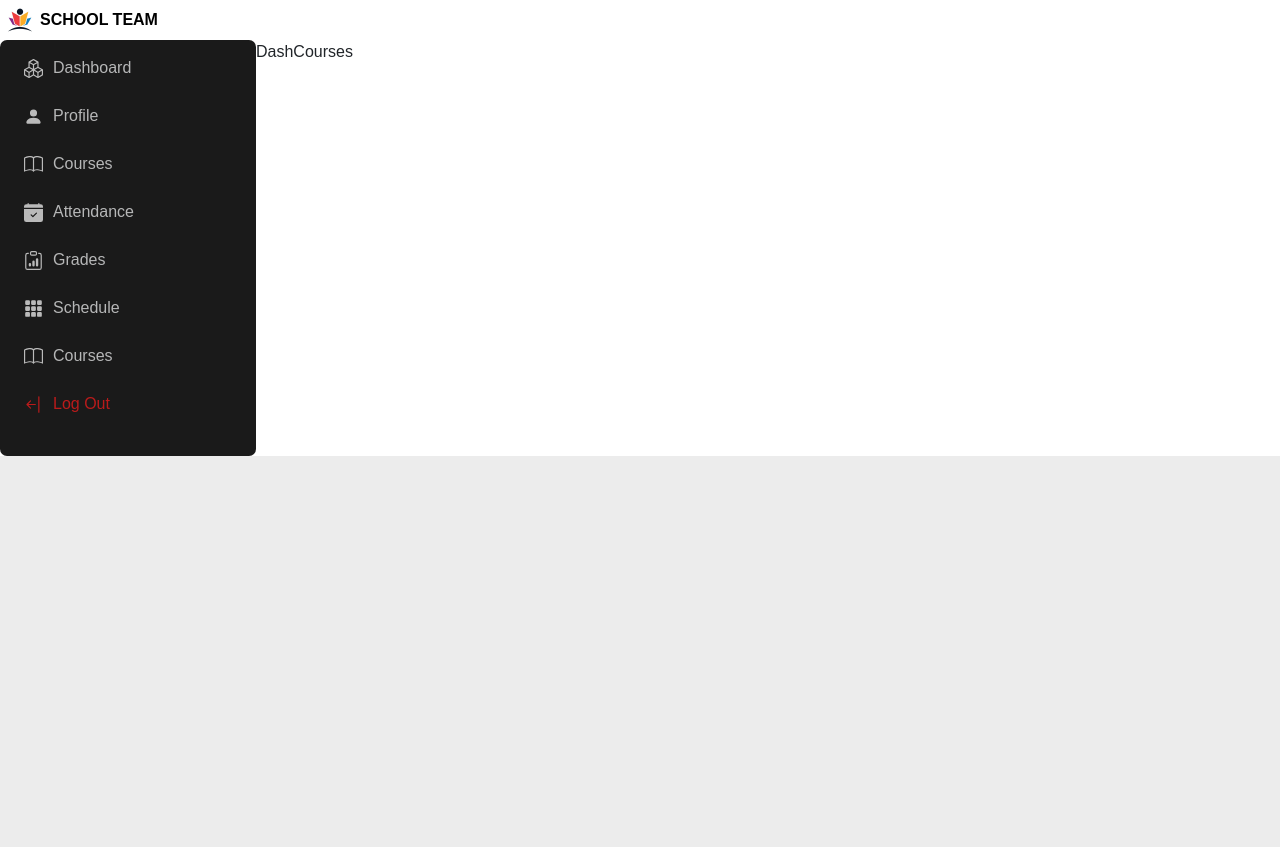
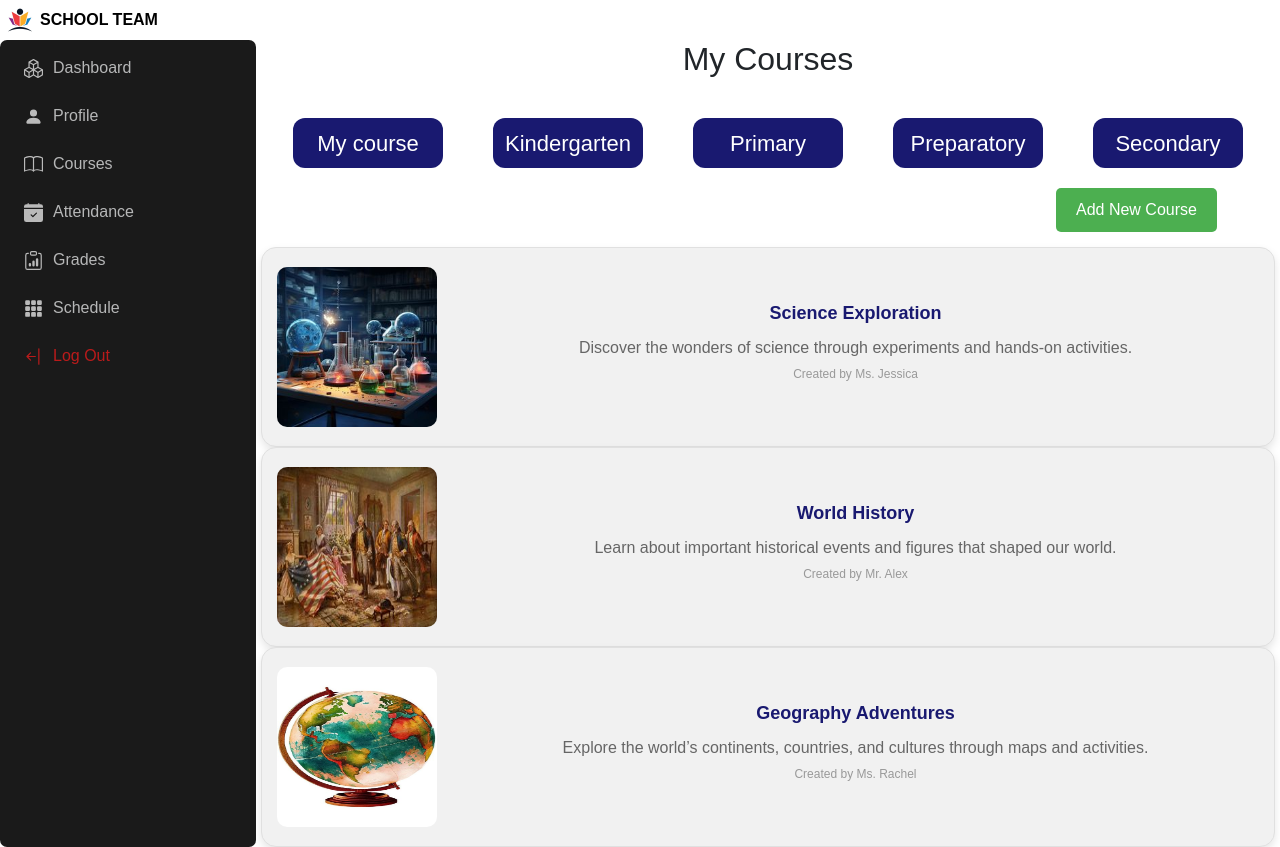
Before and after one commit to maryam-hussien/schoolManagmentSystem, a React (Vite) app in the folder FrontEnd/: page /dashboard/courses in a window 1280 px wide. Before the commit the page ends 800 px from the top, so only its background shows below. Built offline with nearby package versions, Linux system fonts and the light colour scheme.

Commit message:
DashCourse

```diff
--- a/FrontEnd/src/Dashboard/DashComponents/DashSideBar/DashSidebar.jsx
+++ b/FrontEnd/src/Dashboard/DashComponents/DashSideBar/DashSidebar.jsx
@@ -60,13 +60,7 @@ const DashSidebar = () => {
             <Grid3x3GapFill style={{ color: "white", fontSize: "19px" }} />
             <span>Schedule</span>
           </NavLink>
-                    <NavLink
-            className="icon-link icon-link-hover link-opacity-50-hover link-light fw-light mb-4"
-            to="courses"
-          >
-            <Book style={{ color: "white", fontSize: "19px" }} />
-            <span>Courses</span>
-          </NavLink>
+
           <div
             className="icon-link icon-link-hover link-opacity-50-hover fw-light mb-4"
             style={{ color: "red", cursor: "pointer" }}
--- a/FrontEnd/src/Dashboard/DashPages/DashCourses/DashCourses.css
+++ b/FrontEnd/src/Dashboard/DashPages/DashCourses/DashCourses.css
@@ -0,0 +1,114 @@
+.dash-courses {
+  padding: 20px; /* Overall padding for the DashCourses component */
+}
+
+
+.add-course-btn {
+  padding: 10px 20px;
+  background-color: #4CAF50;
+  margin-left: 800px;
+  margin-bottom: 15px;
+  color: white;
+  border: none;
+  border-radius: 5px;
+  cursor: pointer;
+  transition: background-color 0.3s ease;
+}
+.submit-btn {
+  padding: 10px 20px;
+  background-color: #4CAF50;
+  margin-bottom: 15px;
+  color: white;
+  border: none;
+  border-radius: 5px;
+  cursor: pointer;
+  transition: background-color 0.3s ease;
+}
+.submit-btn:hover {
+  background-color: #45a049;
+}
+.add-course-btn:hover {
+  background-color: #45a049;
+}
+/* DashCourses.css */
+
+/* DashCourses.css */
+
+.form-input {
+  width: 50%; /* Adjust the width as needed */
+  padding: 8px; /* Add some padding for better usability */
+  margin-bottom: 15px; /* Space between inputs */
+  border: 1px solid #ccc; /* Optional: Add border styling */
+  border-radius: 4px; /* Optional: Rounded corners */
+}
+
+label {
+  display: block; /* Ensures the label is on its own line */
+  margin-bottom: 5px; /* Space between label and input */
+  font-weight: bold; /* Optional: Makes the label text bold */
+}
+
+
+
+.first button {
+  margin: 10px;
+  border-radius: 12px;
+  width: 150px;
+  height: 50px;
+  color: #fff;
+  font-size: 18px;
+  border: none;
+  background-color: #191970;
+  transition: all 0.3s ease;
+}
+
+.first button:hover {
+  background-color: #4b4b8c;
+}
+
+.course-card1 {
+  display: flex; /* Use flexbox to arrange items in a column */
+  flex-direction: row ; /* Stack elements vertically */
+  justify-content: space-between; /* Space out items */
+    height: 200px; /* Fixed height for square cards */
+  padding: 10px; /* Reduced padding */
+  background-color: #ffffff; /* White background for cards */
+  border: 1px solid #e0e0e0; /* Light gray border */
+  border-radius: 10px; /* Rounded corners */
+  box-shadow: 0 2px 5px rgba(0, 0, 0, 0.1); /* Subtle shadow effect */
+  transition: transform 0.3s, box-shadow 0.3s; /* Smooth transition effects */
+}
+
+.course-card:hover {
+  transform: translateY(-3px); /* Lift effect on hover */
+  box-shadow: 0 4px 10px rgba(0, 0, 0, 0.2); /* Enhanced shadow on hover */
+}
+
+.course-image {
+  width: 100px; /* Set a fixed width for the image */
+  height: 100px; /* Set a fixed height for the image to make it square */
+  border-radius: 10px; /* Rounded corners for images */
+  margin-bottom: 10px; /* Space between image and text */
+}
+
+.course-info {
+  text-align: center; /* Center text in the card */
+}
+
+.course-title {
+  margin: 0; /* Remove default margin */
+  font-size: 16px; /* Adjust font size for course title */
+  color: #191970; /* Dark blue for course title */
+}
+
+.course-description {
+  font-size: 14px; /* Font size for course description */
+  color: #666; /* Gray color for description */
+  margin-bottom: 5px; /* Space below the description */
+}
+
+.course-creator {
+  font-size: 12px; /* Smaller font for creator's name */
+  color: #999; /* Light gray color for creator's name */
+  margin-bottom: 10px; /* Space below the creator's name */
+}
--- a/FrontEnd/src/Dashboard/DashPages/DashCourses/DashCourses.jsx
+++ b/FrontEnd/src/Dashboard/DashPages/DashCourses/DashCourses.jsx
@@ -1,12 +1,167 @@
+import  { useState } from "react";
+import "./DashCourses.css"; // Ensure the CSS file is properly imported
+import ScienceImage from '/assets/a1327d0d7ff475a3f8a58d4660ee27bb.jpg'; // Example image
+import HistoryImage from '/assets/2021f398be5e10ac967420161f0f8120.jpg'; // Example image
+import GeographyImage from '/assets/7998cd7054b50afd5741a5c1bba0d7e4.jpg'; // Example image
+import { NavLink } from 'react-router-dom';
 
-import "./DashCourses.css"
+const DashCourses = () => {
+  // Default courses list
+  const initialCourses = [
+    {
+      id: 1,
+      title: "Science Exploration",
+      description: "Discover the wonders of science through experiments and hands-on activities.",
+      creator: "Ms. Jessica",
+      image: ScienceImage
+    },
+    {
+      id: 2,
+      title: "World History",
+      description: "Learn about important historical events and figures that shaped our world.",
+      creator: "Mr. Alex",
+      image: HistoryImage
+    },
+    {
+      id: 3,
+      title: "Geography Adventures",
+      description: "Explore the world’s continents, countries, and cultures through maps and activities.",
+      creator: "Ms. Rachel",
+      image: GeographyImage
+    }
+  ];
 
-function DashCourses() {
+  // Manage the list of courses
+  const [courses, setCourses] = useState(initialCourses);
+
+  // Manage new course input
+  const [newCourse, setNewCourse] = useState({
+    title: "",
+    description: "",
+    creator: ""
+  });
+
+  // Manage form visibility
+  const [isFormVisible, setIsFormVisible] = useState(false);
+
+  // Handle form input changes
+  const handleInputChange = (e) => {
+    const { name, value } = e.target;
+    setNewCourse({ ...newCourse, [name]: value });
+  };
+
+  // Handle form submission to add a new course
+  const handleFormSubmit = (e) => {
+    e.preventDefault();
+    // Create a new course object
+    const course = {
+      id: courses.length + 1, // Generate a unique ID
+      ...newCourse,
+      image: ScienceImage // For simplicity, using the same image (change as needed)
+    };
+    // Add the new course to the list
+    setCourses([...courses, course]);
+    // Clear the form fields
+    setNewCourse({
+      title: "",
+      description: "",
+      creator: ""
+    });
+    // Hide the form after submission
+    setIsFormVisible(false);
+  };
+
   return (
-    <div >
-        DashCourses
+    <div className="dash-courses-container">
+      <h2>My Courses</h2>
+      <section className='first'>
+        <NavLink to='/course' >
+            <button>My course</button>
+          </NavLink>
+          <NavLink to='kindergaten' >
+            <button>Kindergarten</button>
+          </NavLink>
+          <NavLink to='primary' >
+            <button>Primary</button>
+          </NavLink>
+          <NavLink to='preparatory' >
+            <button>Preparatory</button>
+          </NavLink>
+          <NavLink to='secondary' >
+            <button>Secondary</button>
+          </NavLink>
+
+
+        </section>
+      {/* Button to toggle form visibility */}
+      <div className="add-course-btn-container">
+        <button className="add-course-btn" onClick={() => setIsFormVisible(!isFormVisible)}>
+          {isFormVisible ? "Hide Form" : "Add New Course"}
+        </button>
+      </div>
+
+      {/* Conditionally render the form based on visibility state */}
+      {isFormVisible && (
+        <form onSubmit={handleFormSubmit}>
+          <label htmlFor="title">Course Title:</label>
+          <input
+            id="title"
+            type="text"
+            name="title"
+            placeholder="Course Title"
+            value={newCourse.title}
+            onChange={handleInputChange}
+            className="form-input"
+            required
+          />
+
+          <label htmlFor="description">Course Description:</label>
+          <input
+            id="description"
+            type="text"
+            name="description"
+            placeholder="Course Description"
+            value={newCourse.description}
+            onChange={handleInputChange}
+            className="form-input"
+            required
+          />
+
+          <label htmlFor="creator">Course Creator:</label>
+          <input
+            id="creator"
+            type="text"
+            name="creator"
+            placeholder="Course Creator"
+            value={newCourse.creator}
+            onChange={handleInputChange}
+            className="form-input"
+            required
+          />
+
+          <button type="submit" className="submit-btn">Submit</button>
+        </form>
+      )}
+
+      {/* Render the course cards dynamically */}
+      <div className="courses-section">
+        {courses.map((course) => (
+          <div className="course-card1" key={course.id} style={{ backgroundColor: "#f1f1f1" }}>
+            <img
+              src={course.image}
+              alt={course.title}
+              className="course-image1"
+            />
+            <div className="course-info">
+              <h3 className="course-title">{course.title}</h3>
+              <p className="course-description">{course.description}</p>
+              <p className="course-creator">Created by {course.creator}</p>
+            </div>
+          </div>
+        ))}
+      </div>
     </div>
-  )
-}
+  );
+};
 
-export default DashCourses
+export default DashCourses;
--- a/FrontEnd/src/Dashboard/DashPages/DashHome/DashHome.jsx
+++ b/FrontEnd/src/Dashboard/DashPages/DashHome/DashHome.jsx
@@ -8,8 +8,15 @@ import DashGrades from "../DashGrades/DashGrades";
 import DashSchedule from "../DashSchedule/DashSchedule";
 import DashNav from "../../DashComponents/DashNav/DashNav";
 import EditProfile from "../DashProfile/EditProfile/EditProfile";
+import PrimaryCourses from "../../../Components/courses/Primary"
+import KinderCourses from "../../../Components/courses/KinderGarten"
+import PreparatoryCourses from "../../../Components/courses/Preparatory"
+import SecondaryCourses from "../../../Components/courses/Secondary"
+
+
 
 const DashHome = () => {
+
   return (
     <>
       <DashNav/>
@@ -24,6 +31,12 @@ const DashHome = () => {
           <Route path="grades" element={<DashGrades />} />
           <Route path="schedule" element={<DashSchedule />} />
           <Route path="/edit" element={<EditProfile/>} />
+          <Route path="courses/PrimaryCourses" element={<PrimaryCourses/>} />
+          <Route path="courses/KinderCourses" element={<KinderCourses/>} />
+          <Route path="courses/PreparatoryCourses" element={<PreparatoryCourses/>} />
+          <Route path="courses/SecondaryCourses" element={<SecondaryCourses/>} />
+
+
 
 
         </Routes>
--- a/FrontEnd/src/pages/Courses/course.css
+++ b/FrontEnd/src/pages/Courses/course.css
@@ -10,6 +10,7 @@
     color: #191970;
     font-family: 'Courier New', Courier, monospace;
 }
+
 .first {
     display: flex;
     flex-direction: row;
```
